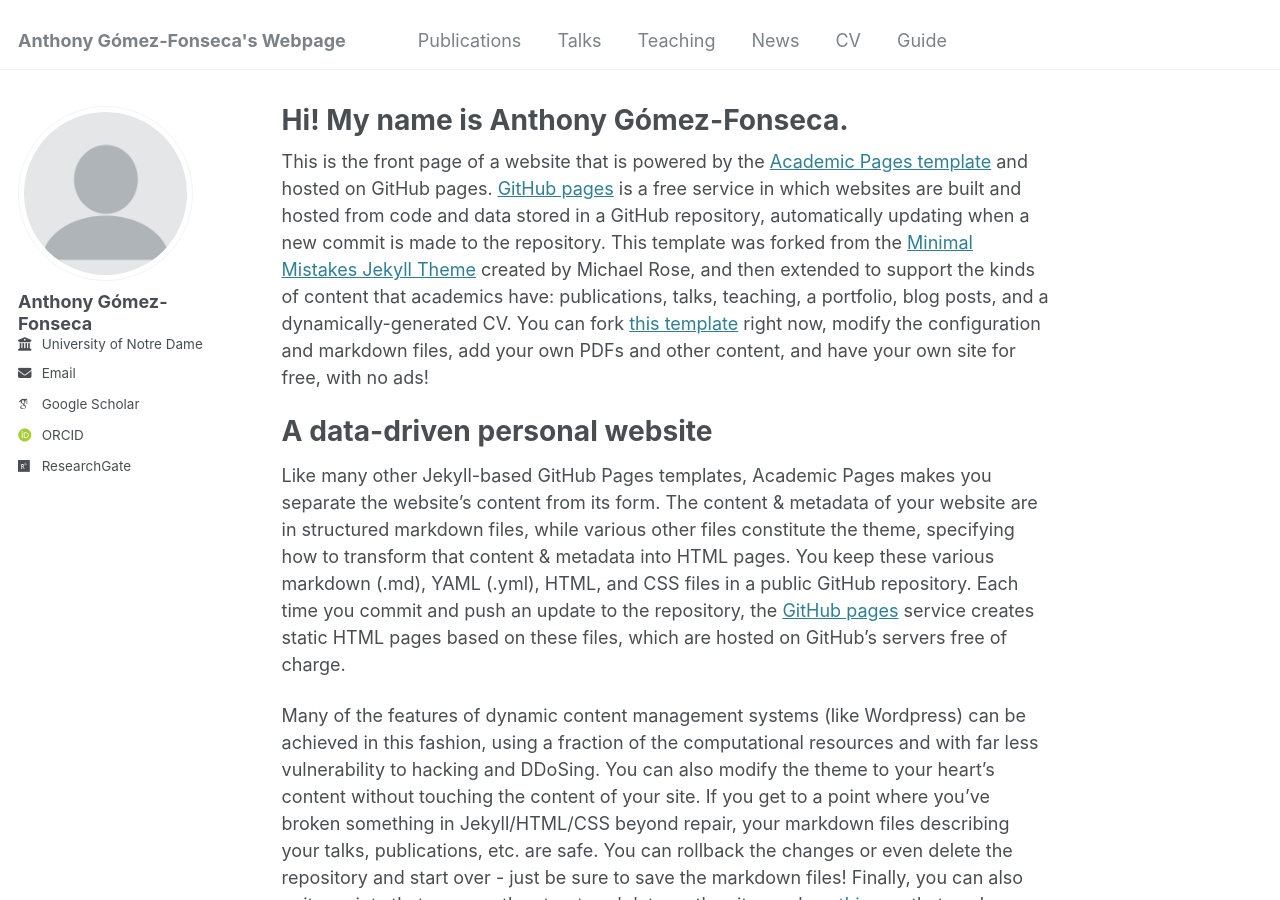
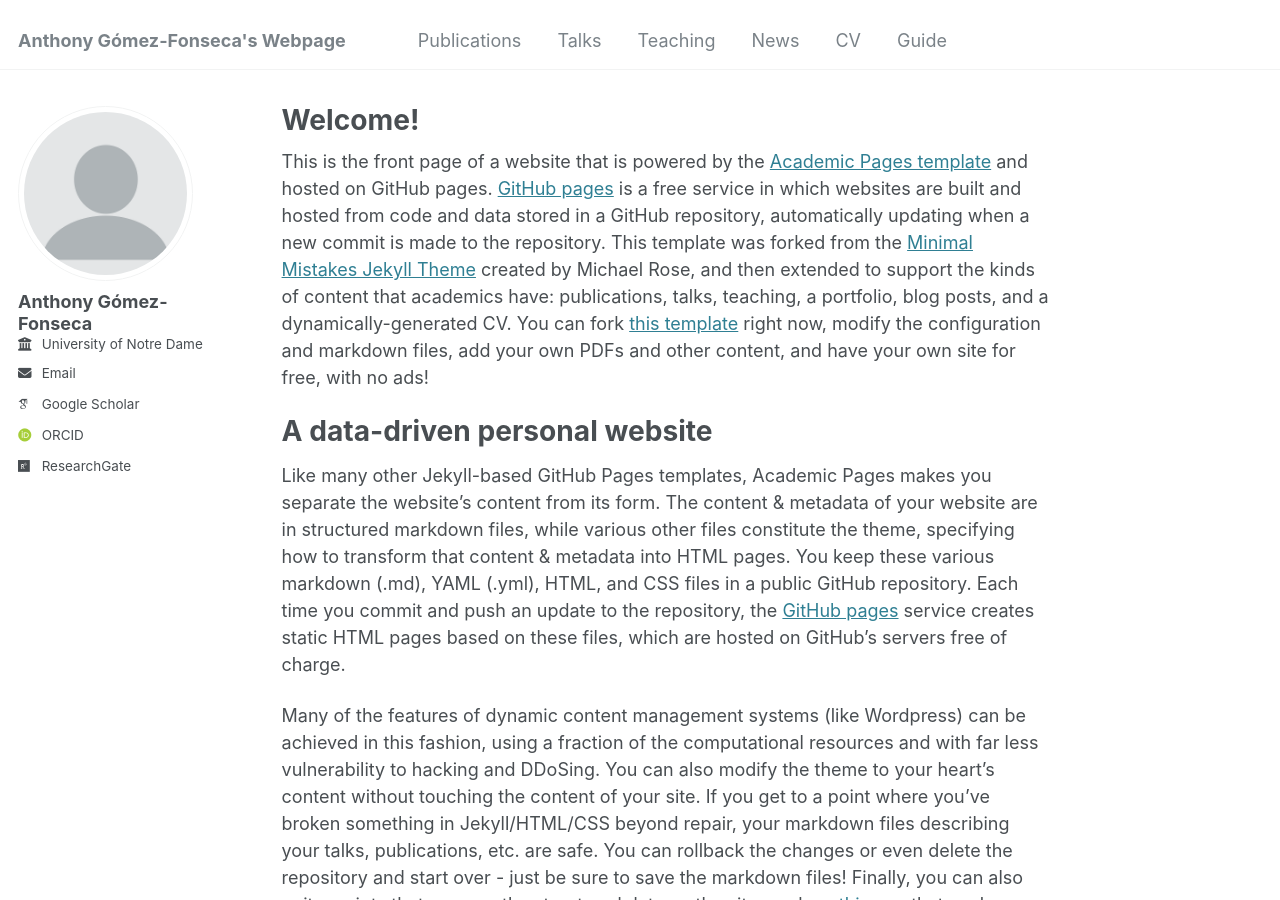
Before and after one commit to gomezfonsecaa/Anthony, a Jekyll site: the page built from _pages/about.md, in a window 1280 px wide and 900 px high. Built offline with Jekyll 4.4.1, drawn with Linux system fonts in a browser that asks for light colours; some web fonts are replaced.

Commit message:
Update about.md

```diff
--- a/_pages/about.md
+++ b/_pages/about.md
@@ -1,6 +1,6 @@
 ---
 permalink: /
-title: "Hi! My name is Anthony Gómez-Fonseca."
+title: "Welcome!"
 author_profile: true
 redirect_from:
   - /about/
```
